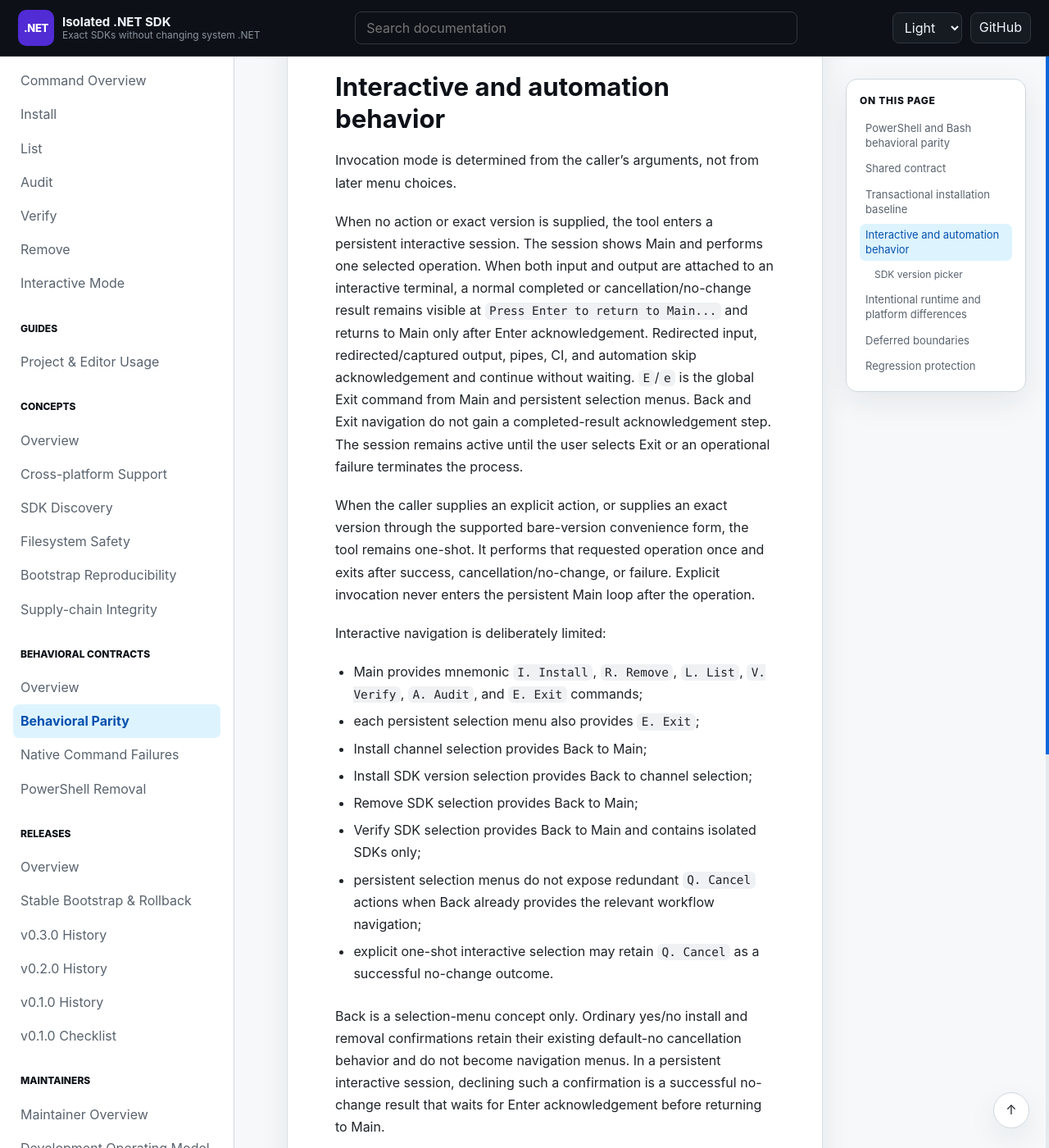
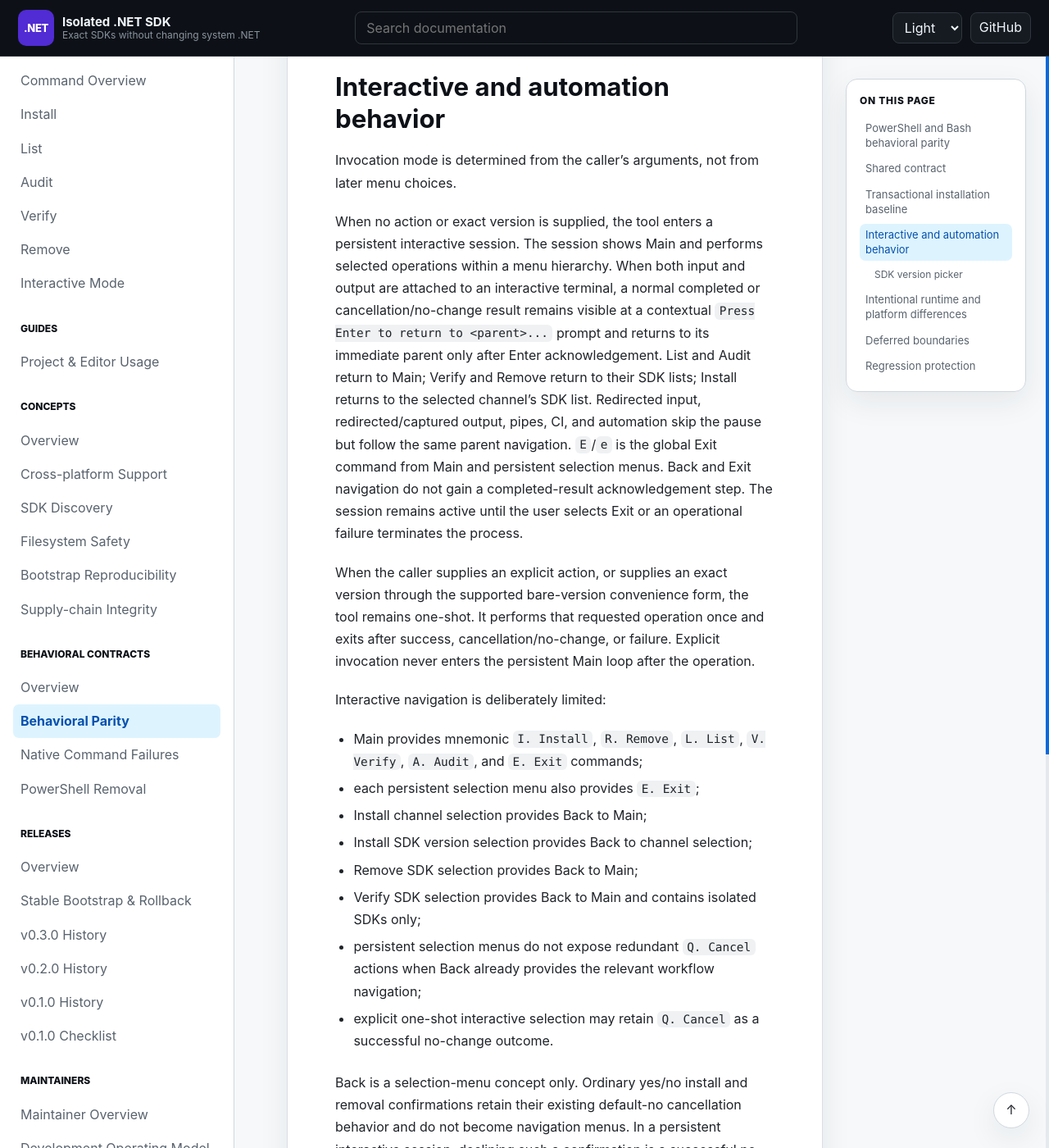
Before and after one commit to infoconex/isolated-dotnet-sdk, a Jekyll site: the page built from docs/contracts/behavioral-parity.md, in a window 1280 px wide and 1400 px high, scrolled down 5423 px. Shown: the whole window at 82% size. Built offline with Jekyll 4.4.1, drawn with Linux system fonts in a browser that asks for light colours; our own code applies the rules of GitHub Pages for plain Markdown files; some of the changed text lies outside the part shown.

Commit message:
docs: align parity with parent-result navigation

```diff
--- a/docs/contracts/behavioral-parity.md
+++ b/docs/contracts/behavioral-parity.md
@@ -56,7 +56,7 @@ Release metadata, downloaded payload archives, and staging directories are trans
 
 Invocation mode is determined from the caller's arguments, not from later menu choices.
 
-When no action or exact version is supplied, the tool enters a persistent interactive session. The session shows Main and performs one selected operation. When both input and output are attached to an interactive terminal, a normal completed or cancellation/no-change result remains visible at `Press Enter to return to Main...` and returns to Main only after Enter acknowledgement. Redirected input, redirected/captured output, pipes, CI, and automation skip acknowledgement and continue without waiting. `E`/`e` is the global Exit command from Main and persistent selection menus. Back and Exit navigation do not gain a completed-result acknowledgement step. The session remains active until the user selects Exit or an operational failure terminates the process.
+When no action or exact version is supplied, the tool enters a persistent interactive session. The session shows Main and performs selected operations within a menu hierarchy. When both input and output are attached to an interactive terminal, a normal completed or cancellation/no-change result remains visible at a contextual `Press Enter to return to <parent>...` prompt and returns to its immediate parent only after Enter acknowledgement. List and Audit return to Main; Verify and Remove return to their SDK lists; Install returns to the selected channel's SDK list. Redirected input, redirected/captured output, pipes, CI, and automation skip the pause but follow the same parent navigation. `E`/`e` is the global Exit command from Main and persistent selection menus. Back and Exit navigation do not gain a completed-result acknowledgement step. The session remains active until the user selects Exit or an operational failure terminates the process.
 
 When the caller supplies an explicit action, or supplies an exact version through the supported bare-version convenience form, the tool remains one-shot. It performs that requested operation once and exits after success, cancellation/no-change, or failure. Explicit invocation never enters the persistent Main loop after the operation.
 
@@ -71,7 +71,7 @@ Interactive navigation is deliberately limited:
 - persistent selection menus do not expose redundant `Q. Cancel` actions when Back already provides the relevant workflow navigation;
 - explicit one-shot interactive selection may retain `Q. Cancel` as a successful no-change outcome.
 
-Back is a selection-menu concept only. Ordinary yes/no install and removal confirmations retain their existing default-no cancellation behavior and do not become navigation menus. In a persistent interactive session, declining such a confirmation is a successful no-change result that waits for Enter acknowledgement before returning to Main.
+Back is a selection-menu concept only. Ordinary yes/no install and removal confirmations retain their existing default-no cancellation behavior and do not become navigation menus. In a persistent interactive session, declining such a confirmation is a successful no-change result that waits for Enter acknowledgement before returning to the operation's immediate parent screen.
 
 Operational failures are never converted into navigation results. Metadata, filesystem, payload acquisition/checksum/extraction, native-command, cleanup, verification, and other correctness-significant failures terminate nonzero immediately; a failed operation must not return to Main where a later successful Exit could mask the failure.
 
```
